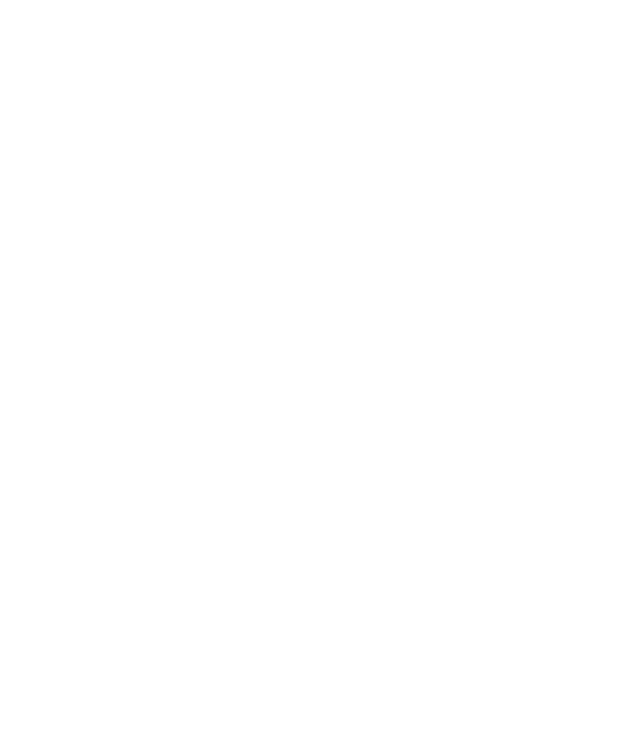
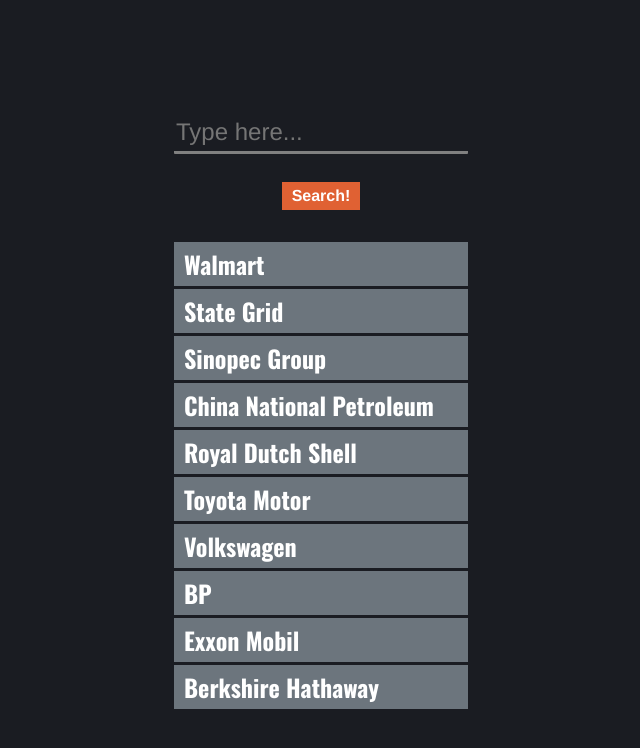
Before and after one commit to najMaseu/Zadanie_Rekrutacyjne, a plain HTML site: page 3/3.html in a window 1280 px wide. Shown: the whole page, without its empty margins (319-959 px from the left). Drawn offline with nearby package versions, Linux system fonts and the light colour scheme.

Commit message:
add third assignment

```diff
--- a/3/3.css
+++ b/3/3.css
@@ -1 +1,85 @@
 @import url("../reset.css");
+
+body {
+  height: 100vh;
+  background-color: #1A1C22;
+  display: flex;
+  flex-direction: column;
+  justify-content: center;
+  align-items: center;
+  font-family: "Oswald", sans-serif;
+  color: white;
+}
+
+.search {
+  width: 294px;
+  display: flex;
+  flex-direction: column;
+  justify-content: space-evenly;
+  align-items: center;
+  min-height: 150px;
+}
+
+.search__input {
+  width: 100%;
+  padding-bottom: 5px;
+  font-size: 1.5em;
+  color: gray;
+  background: none;
+  border: none;
+  border-bottom: 3px solid gray;
+  border-radius: 1px;
+  transition: color .3s ease, border-bottom .3s ease;
+}
+
+.search__input:focus {
+  outline: none;
+  border-bottom: 3px solid white;
+  color: white;
+}
+
+.search__input::placeholder {
+  font-family: Helvetica, sans-serif;
+}
+
+
+.search__button {
+  background-color: #e06133;
+  color: white;
+  font-family: Helvetica, sans-serif;
+  font-weight: bolder;
+  border: none;
+  font-size: 1em;
+  transition: 0.1s ease;
+  padding: 5px 10px;
+  align-text: center;
+}
+
+.search__button:hover {
+  transform: translate(2px, -2px);
+  background-color: #f77d51;
+}
+
+.search__button:focus {
+  outline: none;
+  transform: translate(0, 0);
+}
+
+.list {
+  width: 300px;
+}
+
+.list, .list__element {
+  border: 3px solid #1A1C22;
+  border-collapse: collapse;
+}
+
+.list__element h1 {
+  font-size: 1.5em;
+
+}
+
+.list__element > td {
+  background-color: #6C757D;
+  padding: 10px;
+}
--- a/3/3.html
+++ b/3/3.html
@@ -1,13 +1,73 @@
 <!DOCTYPE html>
-<html lang="pl">
+<html lang="en">
+
 <head>
   <meta charset="UTF-8">
   <meta name="viewport" content="width=device-width, initial-scale=1.0">
   <meta http-equiv="X-UA-Compatible" content="ie=edge">
   <link rel="stylesheet" href="./3.css">
+  <link href="https://fonts.googleapis.com/css?family=Oswald:700" rel="stylesheet">
   <title>Zadanie 3</title>
 </head>
+
 <body>
+  <form class="search" onsubmit="return false">
+    <input class="search__input" type="text" value="" placeholder="Type here..." spellcheck="false">
+    <button type="submit" name="button" class="search__button" >Search!</button>
+  </form>
+  <table class="list">
+    <tr class="list__element">
+      <td>
+        <h1>Walmart</h1>
+      </td>
+    </tr>
+    <tr class="list__element">
+      <td>
+        <h1>State Grid</h1>
+      </td>
+    </tr>
+    <tr class="list__element">
+      <td>
+        <h1>Sinopec Group</h1>
+      </td>
+    </tr>
+    <tr class="list__element">
+      <td>
+        <h1>China National Petroleum</h1>
+      </td>
+    </tr>
+    <tr class="list__element">
+      <td>
+        <h1>Royal Dutch Shell</h1>
+      </td>
+    </tr>
+    <tr class="list__element">
+      <td>
+        <h1>Toyota Motor</h1>
+      </td>
+    </tr>
+    <tr class="list__element">
+      <td>
+        <h1>Volkswagen</h1>
+      </td>
+    </tr>
+    <tr class="list__element">
+      <td>
+        <h1>BP</h1>
+      </td>
+    </tr>
+    <tr class="list__element">
+      <td>
+        <h1>Exxon Mobil</h1>
+      </td>
+    </tr>
+    <tr class="list__element">
+      <td>
+        <h1>Berkshire Hathaway</h1>
+      </td>
+    </tr>
+  </table>
+  <script src="./3.js" charset="utf-8"></script>
+</body>
 
-</body>
 </html>
--- /dev/null
+++ b/3/3.js
@@ -0,0 +1,30 @@
+let input = document.getElementsByClassName("search__input")[0]
+let form = document.getElementsByClassName("search")[0]
+let dataArr = document.getElementsByTagName("h1")
+console.log(dataArr)
+
+
+let clearPlaceholder = () => {
+  if (input.placeholder == "") {
+    input.placeholder = "Type here..."
+  } else {
+    input.placeholder = ""
+  }
+}
+
+let listFilter = (inputValue) => {
+  let regExp = new RegExp(inputValue.toLowerCase())
+  for (let i = 0; i < dataArr.length; i++) {
+    if (!regExp.test(dataArr[i].innerHTML.toLowerCase())) {
+      dataArr[i].parentElement.style.display = "none"
+    } else {
+      dataArr[i].parentElement.style.display = "block"
+    }
+  }
+
+
+}
+
+input.addEventListener("focus", clearPlaceholder)
+input.addEventListener("blur", clearPlaceholder)
+form.addEventListener("submit", () => listFilter(input.value))
```
